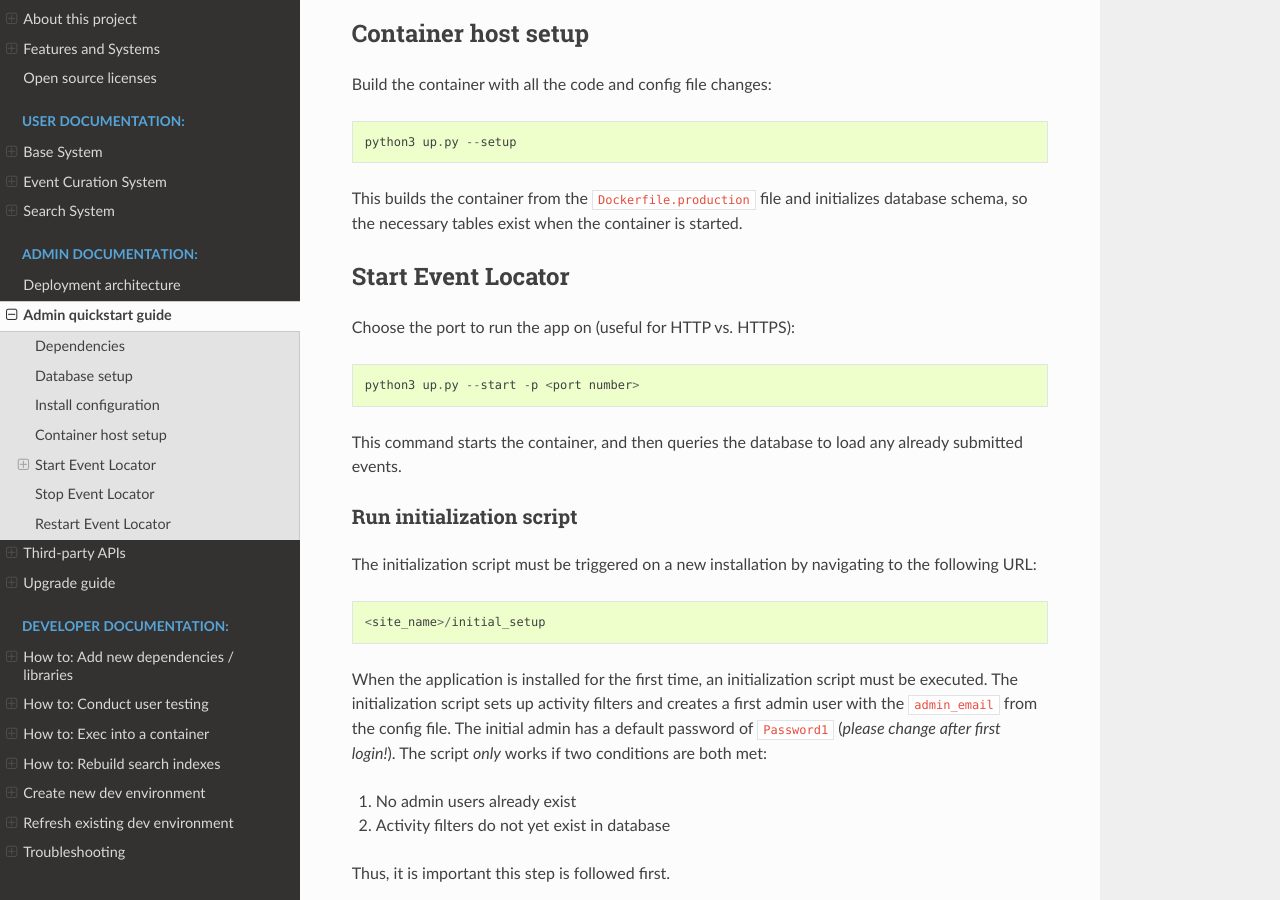
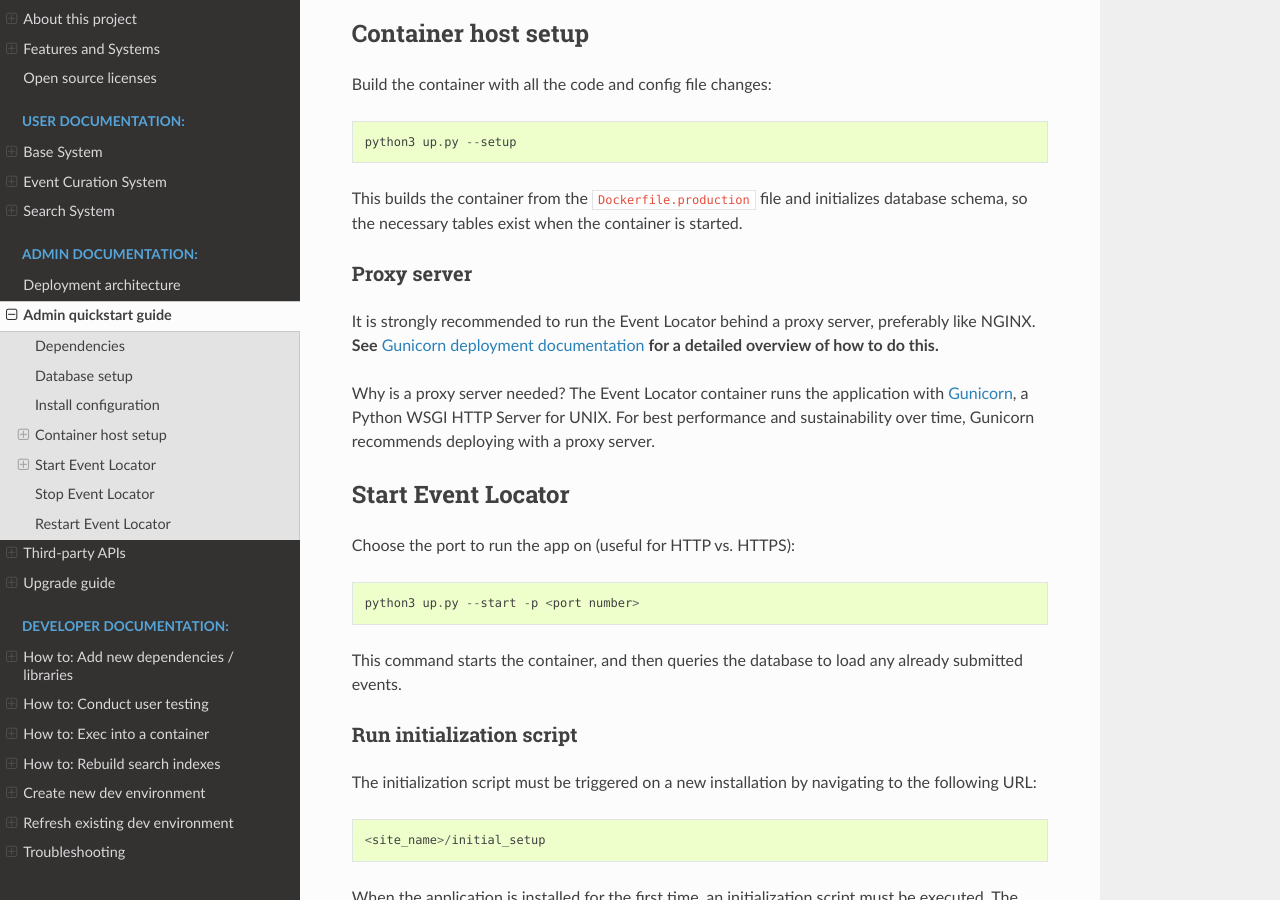
Before and after one commit to jwflory/django-rit-grasa, a Sphinx documentation site: the page built from docs/admin/quick-start.rst, in a window 1280 px wide and 900 px high, scrolled down 961 px. Built offline with Sphinx 7.4.7 and the Read the Docs theme 2.0.0, drawn with Linux system fonts in a browser that asks for light colours; formulas are drawn with MathJax 3.

Commit message:
:memo: docs: Add "Proxy server" section to Admin Quickstart Guide
This commit adds a new section explaining the proxy server. It mostly
serves as an outbound resource to connect the reader to Gunicorn's
fairly thorough documentation on deployment.

Signed-off-by: Justin W. Flory <git@jwf.io>

```diff
--- a/docs/admin/quick-start.rst
+++ b/docs/admin/quick-start.rst
@@ -51,6 +51,16 @@ Build the container with all the code and config file changes::
     python3 up.py --setup
 
 This builds the container from the ``Dockerfile.production`` file and initializes database schema, so the necessary tables exist when the container is started.
+
+Proxy server
+============
+
+It is strongly recommended to run the Event Locator behind a proxy server, preferably like NGINX.
+**See** `Gunicorn deployment documentation`_ **for a detailed overview of how to do this.**
+
+Why is a proxy server needed?
+The Event Locator container runs the application with Gunicorn_, a Python WSGI HTTP Server for UNIX.
+For best performance and sustainability over time, Gunicorn recommends deploying with a proxy server.
 
 
 *******************
@@ -112,6 +122,8 @@ If you need to restart the container without rebuilding::
 
 .. _`config.yml.example`: https://github.com/jwflory/django-rit-grasa/blob/master/config.yml.example
 .. _`Docker`: https://docs.docker.com/install/
+.. _`Gunicorn`: https://gunicorn.org/
+.. _`Gunicorn deployment documentation`: http://docs.gunicorn.org/en/stable/deploy.html
 .. _`Podman`: https://podman.io/
 .. _`Python 3`: https://www.python.org/downloads/
 .. _`rootless containers`: https://blog.justinwflory.com/2019/08/hpc-workloads-containers/
```
